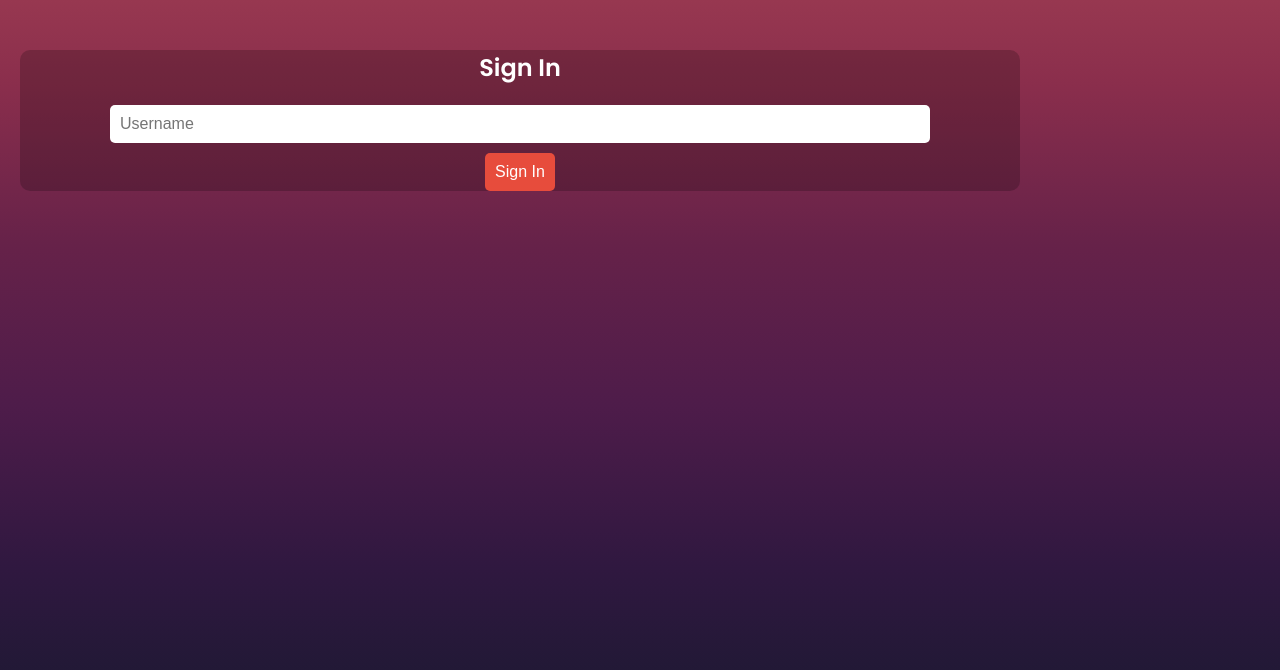
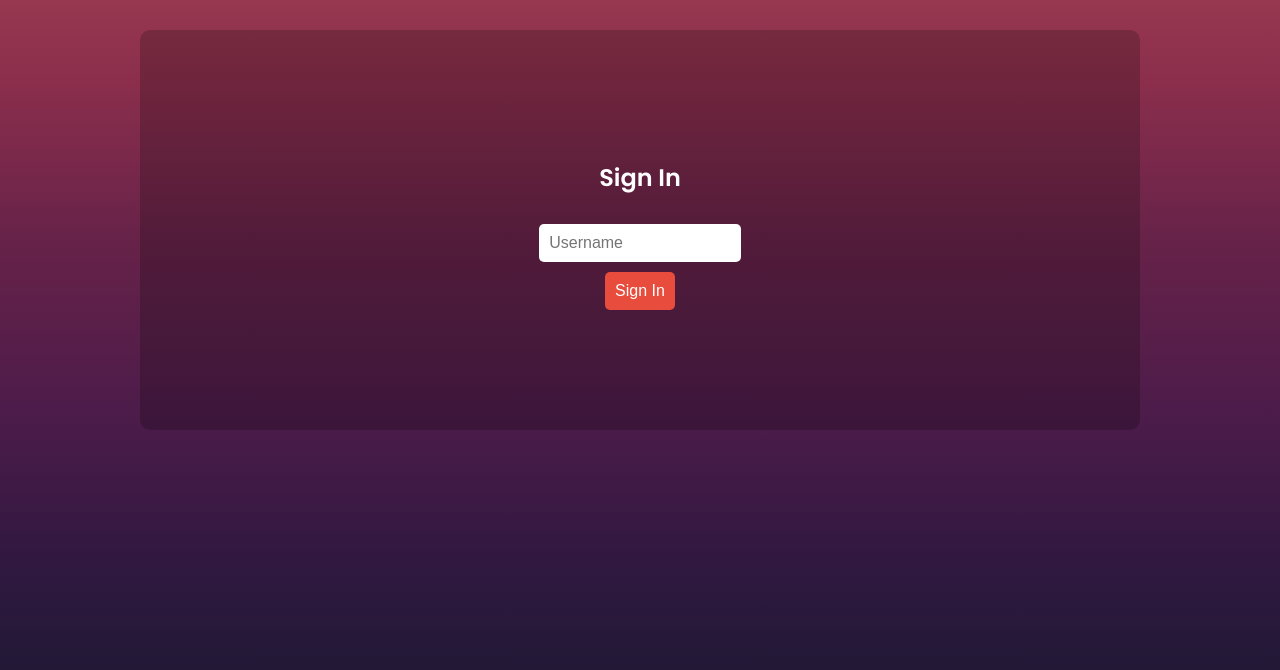
Before and after one commit to Timoha314/SyncMe, a Flask app: page /entrance in a window 1280 px wide. Shown: the part 75-745 px from the top of the page. Run offline with Flask 3, Linux system fonts and the light colour scheme.

Commit message:
style update

```diff
--- a/OUR_TINDER/static/style.css
+++ b/OUR_TINDER/static/style.css
@@ -55,9 +55,13 @@ html, body {
 .form-container, .profile-page {
     text-align: center;
     max-width: 1000px;
-    margin-top: 50px;
+    margin: 30px auto; /* Центрирование по горизонтали */
     background: rgba(0, 0, 0, 0.2);
-    border-radius: 10px;
+    border-radius: 10px; display: flex;
+    justify-content: center; /* Центрирование по горизонтали */
+    flex-direction:column;
+    align-items: center; /* Центрирование по вертикали */
+    height: 50vh; /* Высота контейнера для центрирования по вертикали */
 }
 
 .form-container input, .form-container button {
--- a/OUR_TINDER/templates/index.html
+++ b/OUR_TINDER/templates/index.html
@@ -8,9 +8,10 @@
     <style>
         .container {
             display: flex;
+            flex-wrap: wrap;
             justify-content: center;
             align-items: center;
-            height: 50vh; /* Высота контейнера */
+            height: 80vh; /* Высота контейнера */
             background-color: none; /* Цвет фона */
         }
         .welcome-page {
```
